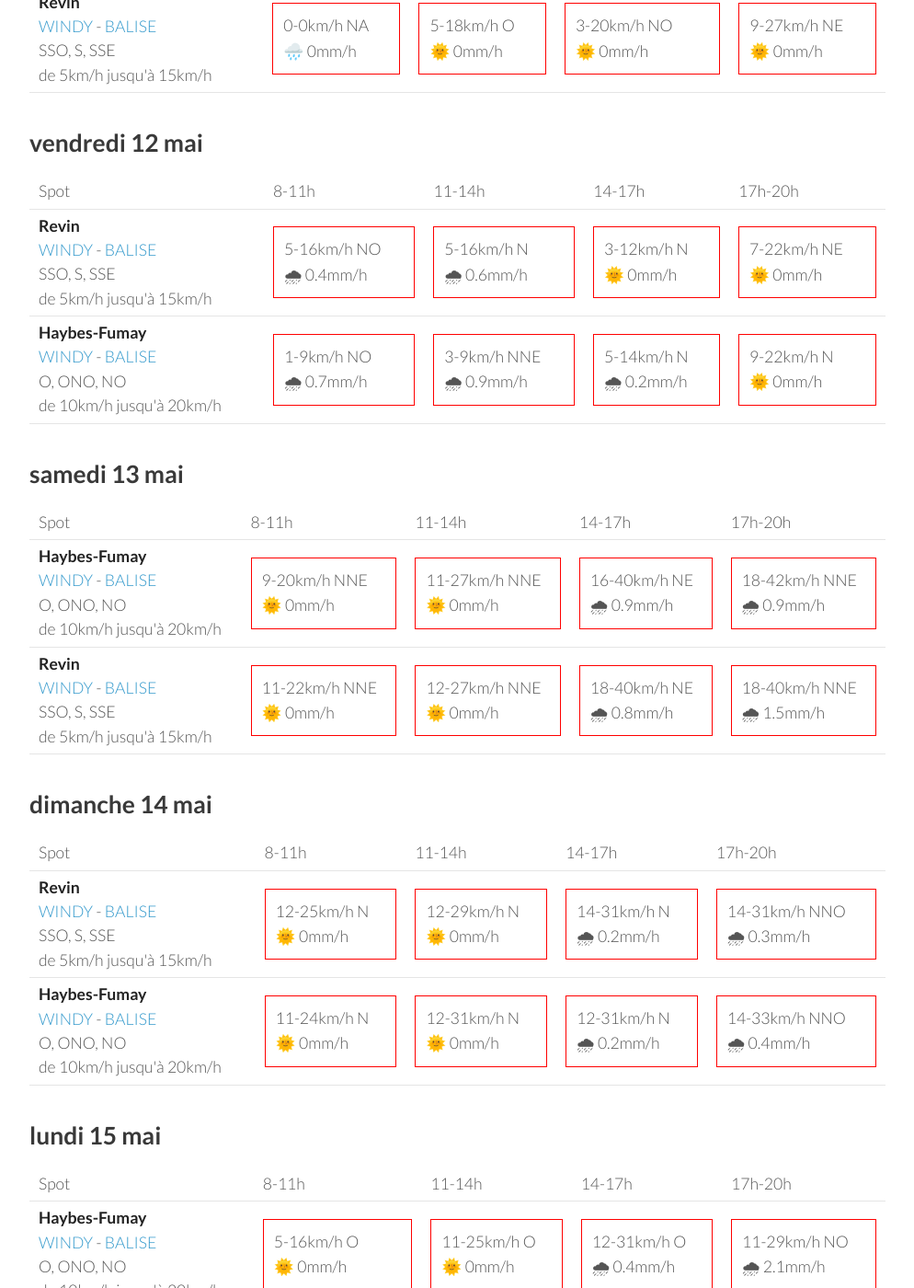
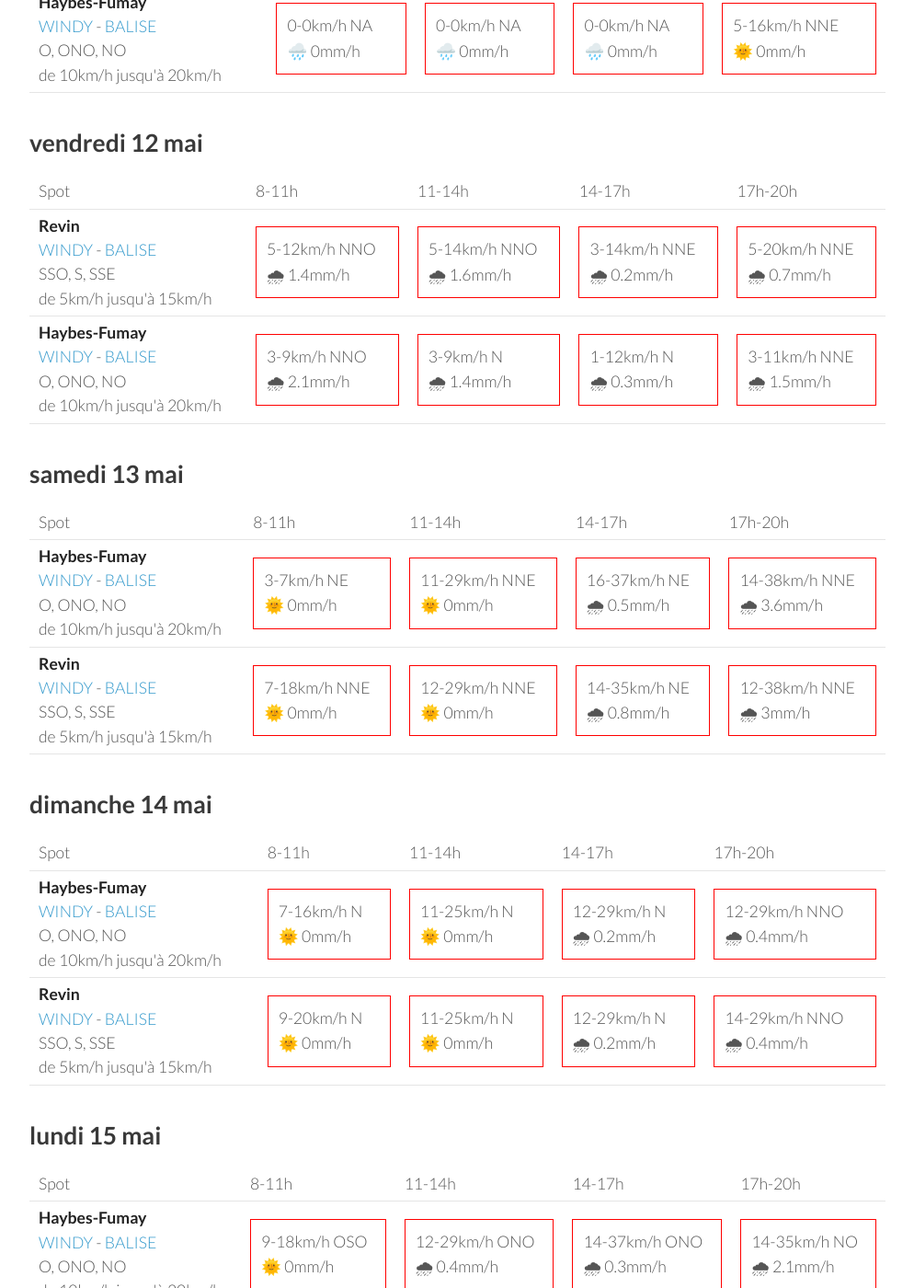
Before and after one commit to parapente-dans-le-nord/parapente-dans-le-nord.github.io, a Jekyll site: the page built from ardennes.markdown, in a window 1280 px wide and 1400 px high, scrolled down 499 px. Shown: the whole window at 92% size, without its empty margins (26-1020 px from the left). Built offline with Jekyll 4.4.1, drawn with Linux system fonts in a browser that asks for light colours; some of the changed text lies outside the part shown.

Commit message:
update index.markdown

```diff
--- a/ardennes.markdown
+++ b/ardennes.markdown
@@ -22,21 +22,21 @@ page mise à jour le jeudi 11 mai 17:10
       <td>17h-20h</td>
     </tr>
 <tr>
+        <td><strong>Revin</strong><br><a href="https://windy.com/49.948/4.625?49.543,4.625,8">WINDY</a> - <span class=""><a href="http://www.balisemeteo.com/balise.php?idBalise=5019">BALISE</a> </span><br> <span class="vent-favorable">SSO, S, SSE</span><br><span class="force-vent">de 5km/h jusqu'à 15km/h</span> </td>
+
+            <td><div class="not-flyable"><p>0-0km/h NA</p><p>🌧️ 0mm/h</p></div></td>
+            <td><div class="not-flyable"><p>0-0km/h NA</p><p>🌧️ 0mm/h</p></div></td>
+            <td><div class="not-flyable"><p>0-0km/h NA</p><p>🌧️ 0mm/h</p></div></td>
+            <td><div class="not-flyable"><p>5-18km/h NNE</p><p>🌞 0mm/h</p></div></td>
+
+    </tr>
+<tr>
         <td><strong>Haybes-Fumay</strong><br><a href="https://windy.com/49.998/4.715?49.913,4.738,10">WINDY</a> - <span class=""><a href="http://www.balisemeteo.com/balise.php?idBalise=104">BALISE</a> </span><br> <span class="vent-favorable">O, ONO, NO</span><br><span class="force-vent">de 10km/h jusqu'à 20km/h</span> </td>
 
             <td><div class="not-flyable"><p>0-0km/h NA</p><p>🌧️ 0mm/h</p></div></td>
-            <td><div class="not-flyable"><p>1-9km/h S</p><p>🌞 0mm/h</p></div></td>
-            <td><div class="not-flyable"><p>5-16km/h NNO</p><p>🌞 0mm/h</p></div></td>
-            <td><div class="not-flyable"><p>7-27km/h NE</p><p>🌞 0mm/h</p></div></td>
-
-    </tr>
-<tr>
-        <td><strong>Revin</strong><br><a href="https://windy.com/49.948/4.625?49.543,4.625,8">WINDY</a> - <span class=""><a href="http://www.balisemeteo.com/balise.php?idBalise=5019">BALISE</a> </span><br> <span class="vent-favorable">SSO, S, SSE</span><br><span class="force-vent">de 5km/h jusqu'à 15km/h</span> </td>
-
             <td><div class="not-flyable"><p>0-0km/h NA</p><p>🌧️ 0mm/h</p></div></td>
-            <td><div class="not-flyable"><p>5-18km/h O</p><p>🌞 0mm/h</p></div></td>
-            <td><div class="not-flyable"><p>3-20km/h NO</p><p>🌞 0mm/h</p></div></td>
-            <td><div class="not-flyable"><p>9-27km/h NE</p><p>🌞 0mm/h</p></div></td>
+            <td><div class="not-flyable"><p>0-0km/h NA</p><p>🌧️ 0mm/h</p></div></td>
+            <td><div class="not-flyable"><p>5-16km/h NNE</p><p>🌞 0mm/h</p></div></td>
 
     </tr>
 
@@ -58,20 +58,20 @@ page mise à jour le jeudi 11 mai 17:10
 <tr>
         <td><strong>Revin</strong><br><a href="https://windy.com/49.948/4.625?49.543,4.625,8">WINDY</a> - <span class=""><a href="http://www.balisemeteo.com/balise.php?idBalise=5019">BALISE</a> </span><br> <span class="vent-favorable">SSO, S, SSE</span><br><span class="force-vent">de 5km/h jusqu'à 15km/h</span> </td>
 
-            <td><div class="not-flyable"><p>5-16km/h NO</p><p>🌧 0.4mm/h</p></div></td>
-            <td><div class="not-flyable"><p>5-16km/h N</p><p>🌧 0.6mm/h</p></div></td>
-            <td><div class="not-flyable"><p>3-12km/h N</p><p>🌞 0mm/h</p></div></td>
-            <td><div class="not-flyable"><p>7-22km/h NE</p><p>🌞 0mm/h</p></div></td>
+            <td><div class="not-flyable"><p>5-12km/h NNO</p><p>🌧 1.4mm/h</p></div></td>
+            <td><div class="not-flyable"><p>5-14km/h NNO</p><p>🌧 1.6mm/h</p></div></td>
+            <td><div class="not-flyable"><p>3-14km/h NNE</p><p>🌧 0.2mm/h</p></div></td>
+            <td><div class="not-flyable"><p>5-20km/h NNE</p><p>🌧 0.7mm/h</p></div></td>
 
 
     </tr>
 <tr>
         <td><strong>Haybes-Fumay</strong><br><a href="https://windy.com/49.998/4.715?49.913,4.738,10">WINDY</a> - <span class=""><a href="http://www.balisemeteo.com/balise.php?idBalise=104">BALISE</a> </span><br> <span class="vent-favorable">O, ONO, NO</span><br><span class="force-vent">de 10km/h jusqu'à 20km/h</span> </td>
 
-            <td><div class="not-flyable"><p>1-9km/h NO</p><p>🌧 0.7mm/h</p></div></td>
-            <td><div class="not-flyable"><p>3-9km/h NNE</p><p>🌧 0.9mm/h</p></div></td>
-            <td><div class="not-flyable"><p>5-14km/h N</p><p>🌧 0.2mm/h</p></div></td>
-            <td><div class="not-flyable"><p>9-22km/h N</p><p>🌞 0mm/h</p></div></td>
+            <td><div class="not-flyable"><p>3-9km/h NNO</p><p>🌧 2.1mm/h</p></div></td>
+            <td><div class="not-flyable"><p>3-9km/h N</p><p>🌧 1.4mm/h</p></div></td>
+            <td><div class="not-flyable"><p>1-12km/h N</p><p>🌧 0.3mm/h</p></div></td>
+            <td><div class="not-flyable"><p>3-11km/h NNE</p><p>🌧 1.5mm/h</p></div></td>
 
 
     </tr>
@@ -94,20 +94,20 @@ page mise à jour le jeudi 11 mai 17:10
 <tr>
         <td><strong>Haybes-Fumay</strong><br><a href="https://windy.com/49.998/4.715?49.913,4.738,10">WINDY</a> - <span class=""><a href="http://www.balisemeteo.com/balise.php?idBalise=104">BALISE</a> </span><br> <span class="vent-favorable">O, ONO, NO</span><br><span class="force-vent">de 10km/h jusqu'à 20km/h</span> </td>
 
-            <td><div class="not-flyable"><p>9-20km/h NNE</p><p>🌞 0mm/h</p></div></td>
-            <td><div class="not-flyable"><p>11-27km/h NNE</p><p>🌞 0mm/h</p></div></td>
-            <td><div class="not-flyable"><p>16-40km/h NE</p><p>🌧 0.9mm/h</p></div></td>
-            <td><div class="not-flyable"><p>18-42km/h NNE</p><p>🌧 0.9mm/h</p></div></td>
+            <td><div class="not-flyable"><p>3-7km/h NE</p><p>🌞 0mm/h</p></div></td>
+            <td><div class="not-flyable"><p>11-29km/h NNE</p><p>🌞 0mm/h</p></div></td>
+            <td><div class="not-flyable"><p>16-37km/h NE</p><p>🌧 0.5mm/h</p></div></td>
+            <td><div class="not-flyable"><p>14-38km/h NNE</p><p>🌧 3.6mm/h</p></div></td>
 
 
     </tr>
 <tr>
         <td><strong>Revin</strong><br><a href="https://windy.com/49.948/4.625?49.543,4.625,8">WINDY</a> - <span class=""><a href="http://www.balisemeteo.com/balise.php?idBalise=5019">BALISE</a> </span><br> <span class="vent-favorable">SSO, S, SSE</span><br><span class="force-vent">de 5km/h jusqu'à 15km/h</span> </td>
 
-            <td><div class="not-flyable"><p>11-22km/h NNE</p><p>🌞 0mm/h</p></div></td>
-            <td><div class="not-flyable"><p>12-27km/h NNE</p><p>🌞 0mm/h</p></div></td>
-            <td><div class="not-flyable"><p>18-40km/h NE</p><p>🌧 0.8mm/h</p></div></td>
-            <td><div class="not-flyable"><p>18-40km/h NNE</p><p>🌧 1.5mm/h</p></div></td>
+            <td><div class="not-flyable"><p>7-18km/h NNE</p><p>🌞 0mm/h</p></div></td>
+            <td><div class="not-flyable"><p>12-29km/h NNE</p><p>🌞 0mm/h</p></div></td>
+            <td><div class="not-flyable"><p>14-35km/h NE</p><p>🌧 0.8mm/h</p></div></td>
+            <td><div class="not-flyable"><p>12-38km/h NNE</p><p>🌧 3mm/h</p></div></td>
 
 
     </tr>
@@ -128,22 +128,22 @@ page mise à jour le jeudi 11 mai 17:10
       <td>17h-20h</td>
     </tr>
 <tr>
-        <td><strong>Revin</strong><br><a href="https://windy.com/49.948/4.625?49.543,4.625,8">WINDY</a> - <span class=""><a href="http://www.balisemeteo.com/balise.php?idBalise=5019">BALISE</a> </span><br> <span class="vent-favorable">SSO, S, SSE</span><br><span class="force-vent">de 5km/h jusqu'à 15km/h</span> </td>
+        <td><strong>Haybes-Fumay</strong><br><a href="https://windy.com/49.998/4.715?49.913,4.738,10">WINDY</a> - <span class=""><a href="http://www.balisemeteo.com/balise.php?idBalise=104">BALISE</a> </span><br> <span class="vent-favorable">O, ONO, NO</span><br><span class="force-vent">de 10km/h jusqu'à 20km/h</span> </td>
 
-            <td><div class="not-flyable"><p>12-25km/h N</p><p>🌞 0mm/h</p></div></td>
-            <td><div class="not-flyable"><p>12-29km/h N</p><p>🌞 0mm/h</p></div></td>
-            <td><div class="not-flyable"><p>14-31km/h N</p><p>🌧 0.2mm/h</p></div></td>
-            <td><div class="not-flyable"><p>14-31km/h NNO</p><p>🌧 0.3mm/h</p></div></td>
+            <td><div class="not-flyable"><p>7-16km/h N</p><p>🌞 0mm/h</p></div></td>
+            <td><div class="not-flyable"><p>11-25km/h N</p><p>🌞 0mm/h</p></div></td>
+            <td><div class="not-flyable"><p>12-29km/h N</p><p>🌧 0.2mm/h</p></div></td>
+            <td><div class="not-flyable"><p>12-29km/h NNO</p><p>🌧 0.4mm/h</p></div></td>
 
 
     </tr>
 <tr>
-        <td><strong>Haybes-Fumay</strong><br><a href="https://windy.com/49.998/4.715?49.913,4.738,10">WINDY</a> - <span class=""><a href="http://www.balisemeteo.com/balise.php?idBalise=104">BALISE</a> </span><br> <span class="vent-favorable">O, ONO, NO</span><br><span class="force-vent">de 10km/h jusqu'à 20km/h</span> </td>
+        <td><strong>Revin</strong><br><a href="https://windy.com/49.948/4.625?49.543,4.625,8">WINDY</a> - <span class=""><a href="http://www.balisemeteo.com/balise.php?idBalise=5019">BALISE</a> </span><br> <span class="vent-favorable">SSO, S, SSE</span><br><span class="force-vent">de 5km/h jusqu'à 15km/h</span> </td>
 
-            <td><div class="not-flyable"><p>11-24km/h N</p><p>🌞 0mm/h</p></div></td>
-            <td><div class="not-flyable"><p>12-31km/h N</p><p>🌞 0mm/h</p></div></td>
-            <td><div class="not-flyable"><p>12-31km/h N</p><p>🌧 0.2mm/h</p></div></td>
-            <td><div class="not-flyable"><p>14-33km/h NNO</p><p>🌧 0.4mm/h</p></div></td>
+            <td><div class="not-flyable"><p>9-20km/h N</p><p>🌞 0mm/h</p></div></td>
+            <td><div class="not-flyable"><p>11-25km/h N</p><p>🌞 0mm/h</p></div></td>
+            <td><div class="not-flyable"><p>12-29km/h N</p><p>🌧 0.2mm/h</p></div></td>
+            <td><div class="not-flyable"><p>14-29km/h NNO</p><p>🌧 0.4mm/h</p></div></td>
 
 
     </tr>
@@ -166,20 +166,20 @@ page mise à jour le jeudi 11 mai 17:10
 <tr>
         <td><strong>Haybes-Fumay</strong><br><a href="https://windy.com/49.998/4.715?49.913,4.738,10">WINDY</a> - <span class=""><a href="http://www.balisemeteo.com/balise.php?idBalise=104">BALISE</a> </span><br> <span class="vent-favorable">O, ONO, NO</span><br><span class="force-vent">de 10km/h jusqu'à 20km/h</span> </td>
 
-            <td><div class="not-flyable"><p>5-16km/h O</p><p>🌞 0mm/h</p></div></td>
-            <td><div class="not-flyable"><p>11-25km/h O</p><p>🌞 0mm/h</p></div></td>
-            <td><div class="not-flyable"><p>12-31km/h O</p><p>🌧 0.4mm/h</p></div></td>
-            <td><div class="not-flyable"><p>11-29km/h NO</p><p>🌧 2.1mm/h</p></div></td>
+            <td><div class="not-flyable"><p>9-18km/h OSO</p><p>🌞 0mm/h</p></div></td>
+            <td><div class="not-flyable"><p>12-29km/h ONO</p><p>🌧 0.4mm/h</p></div></td>
+            <td><div class="not-flyable"><p>14-37km/h ONO</p><p>🌧 0.3mm/h</p></div></td>
+            <td><div class="not-flyable"><p>14-35km/h NO</p><p>🌧 2.1mm/h</p></div></td>
 
 
     </tr>
 <tr>
         <td><strong>Revin</strong><br><a href="https://windy.com/49.948/4.625?49.543,4.625,8">WINDY</a> - <span class=""><a href="http://www.balisemeteo.com/balise.php?idBalise=5019">BALISE</a> </span><br> <span class="vent-favorable">SSO, S, SSE</span><br><span class="force-vent">de 5km/h jusqu'à 15km/h</span> </td>
 
-            <td><div class="not-flyable"><p>5-16km/h ONO</p><p>🌞 0mm/h</p></div></td>
-            <td><div class="not-flyable"><p>11-25km/h O</p><p>🌞 0mm/h</p></div></td>
-            <td><div class="not-flyable"><p>12-33km/h O</p><p>🌧 0.3mm/h</p></div></td>
-            <td><div class="not-flyable"><p>11-29km/h NO</p><p>🌧 2.8mm/h</p></div></td>
+            <td><div class="not-flyable"><p>9-18km/h OSO</p><p>🌞 0mm/h</p></div></td>
+            <td><div class="not-flyable"><p>14-29km/h ONO</p><p>🌧 0.5mm/h</p></div></td>
+            <td><div class="not-flyable"><p>16-37km/h O</p><p>🌧 0.4mm/h</p></div></td>
+            <td><div class="not-flyable"><p>16-35km/h NO</p><p>🌧 2mm/h</p></div></td>
 
 
     </tr>
@@ -202,20 +202,20 @@ page mise à jour le jeudi 11 mai 17:10
 <tr>
         <td><strong>Haybes-Fumay</strong><br><a href="https://windy.com/49.998/4.715?49.913,4.738,10">WINDY</a> - <span class=""><a href="http://www.balisemeteo.com/balise.php?idBalise=104">BALISE</a> </span><br> <span class="vent-favorable">O, ONO, NO</span><br><span class="force-vent">de 10km/h jusqu'à 20km/h</span> </td>
 
-            <td><div class="not-flyable"><p>12-29km/h NNO</p><p>🌞 0mm/h</p></div></td>
-            <td><div class="not-flyable"><p>12-29km/h NO</p><p>🌧 0.2mm/h</p></div></td>
-            <td><div class="not-flyable"><p>16-38km/h NO</p><p>🌧 0.3mm/h</p></div></td>
-            <td><div class="not-flyable"><p>22-46km/h NO</p><p>🌧 0.5mm/h</p></div></td>
+            <td><div class="not-flyable"><p>18-33km/h ONO</p><p>🌞 0mm/h</p></div></td>
+            <td><div class="not-flyable"><p>22-46km/h ONO</p><p>🌧 0.4mm/h</p></div></td>
+            <td><div class="not-flyable"><p>22-48km/h NO</p><p>🌧 0.7mm/h</p></div></td>
+            <td><div class="not-flyable"><p>18-46km/h NNO</p><p>🌧 0.6mm/h</p></div></td>
 
 
     </tr>
 <tr>
         <td><strong>Revin</strong><br><a href="https://windy.com/49.948/4.625?49.543,4.625,8">WINDY</a> - <span class=""><a href="http://www.balisemeteo.com/balise.php?idBalise=5019">BALISE</a> </span><br> <span class="vent-favorable">SSO, S, SSE</span><br><span class="force-vent">de 5km/h jusqu'à 15km/h</span> </td>
 
-            <td><div class="not-flyable"><p>12-29km/h NNO</p><p>🌞 0mm/h</p></div></td>
-            <td><div class="not-flyable"><p>14-31km/h NO</p><p>🌧 0.2mm/h</p></div></td>
-            <td><div class="not-flyable"><p>18-38km/h NO</p><p>🌧 0.3mm/h</p></div></td>
-            <td><div class="not-flyable"><p>22-44km/h NO</p><p>🌧 0.5mm/h</p></div></td>
+            <td><div class="not-flyable"><p>16-31km/h ONO</p><p>🌞 0mm/h</p></div></td>
+            <td><div class="not-flyable"><p>22-46km/h ONO</p><p>🌧 0.3mm/h</p></div></td>
+            <td><div class="not-flyable"><p>22-46km/h NO</p><p>🌧 0.7mm/h</p></div></td>
+            <td><div class="not-flyable"><p>18-44km/h NNO</p><p>🌧 0.6mm/h</p></div></td>
 
 
     </tr>
```
Also changed, not shown: other parts of ardennes.markdown (+1 -1 lines).
